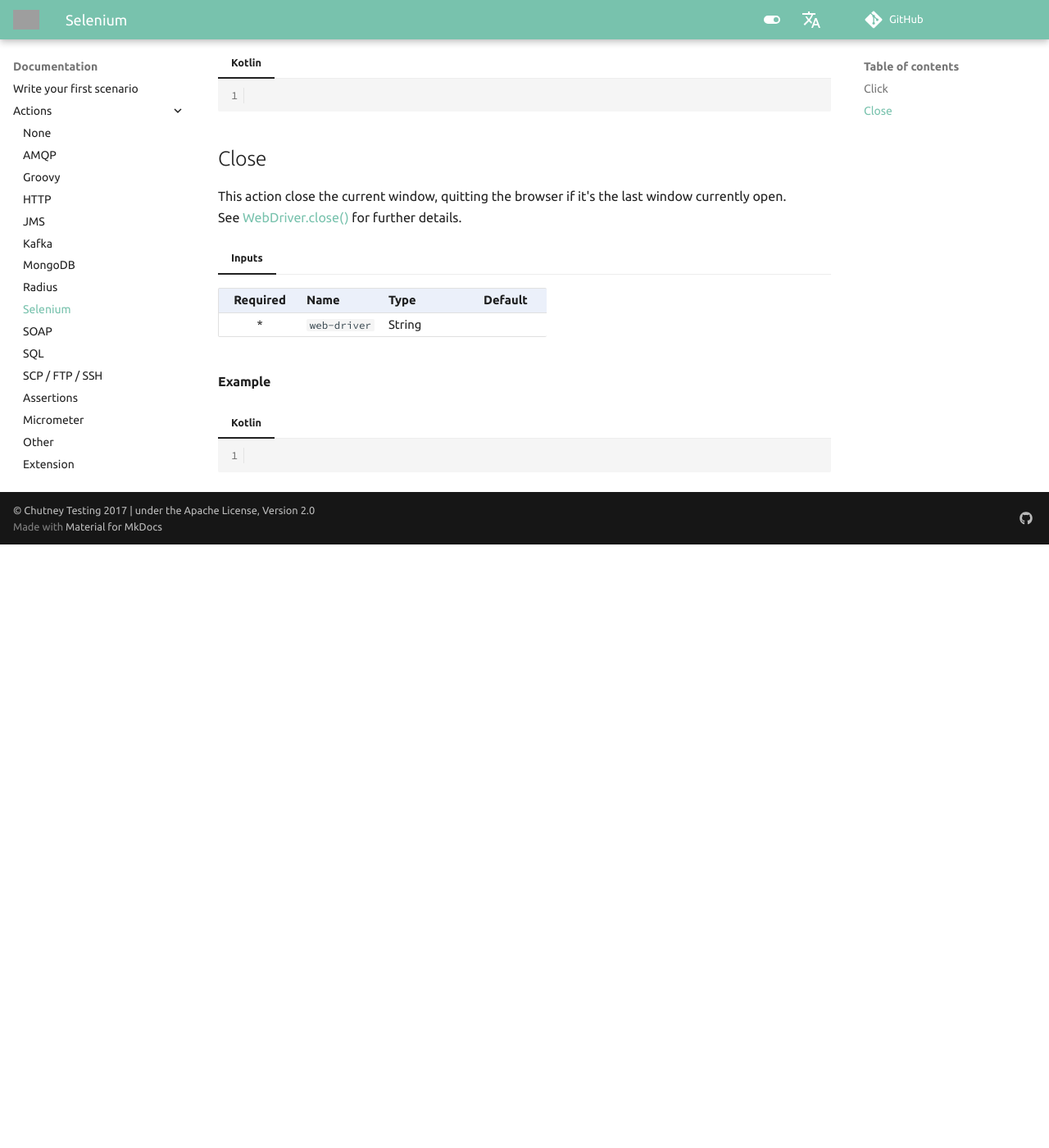
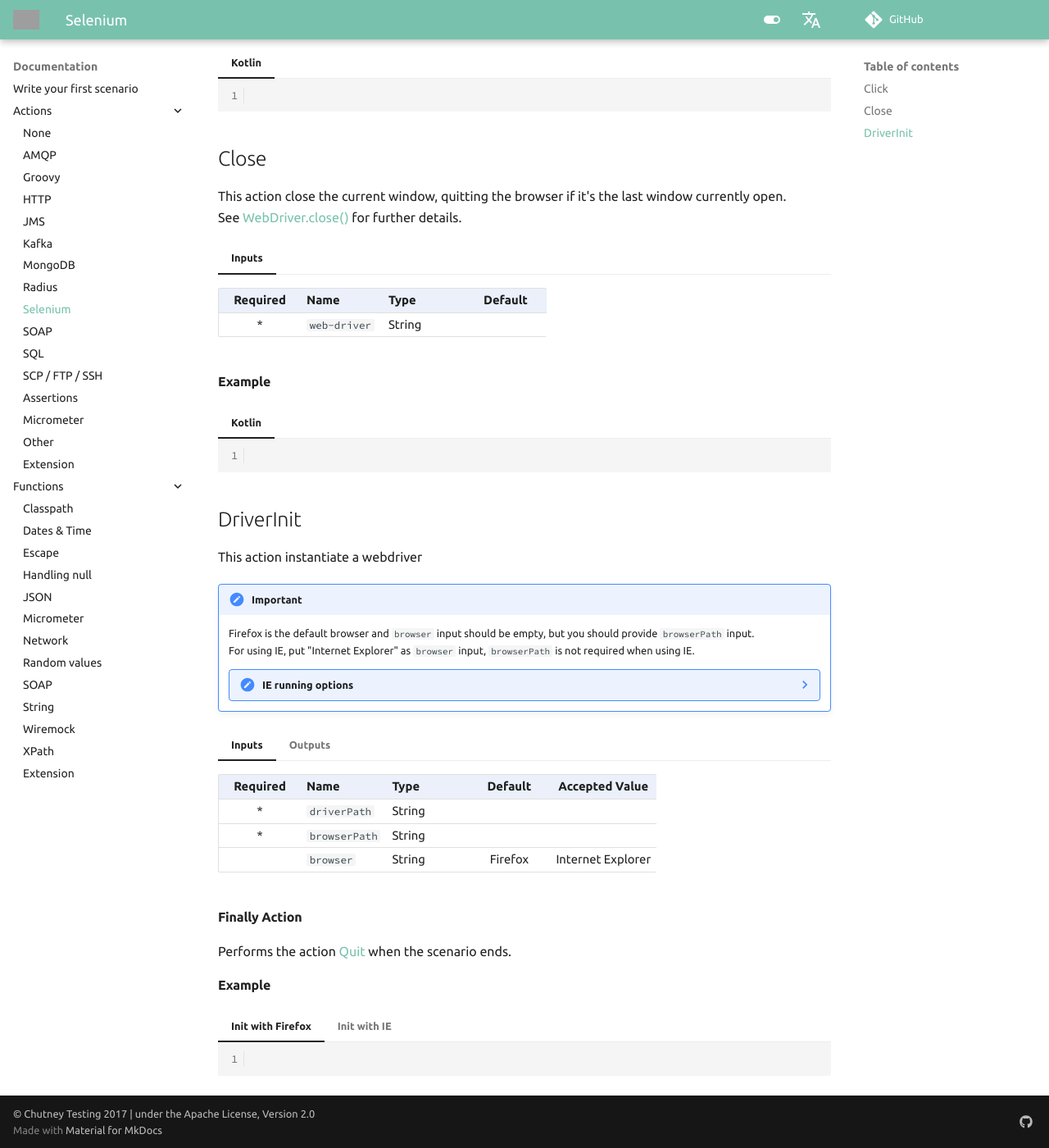
Before and after one commit to chutney-testing/chutney-testing.github.io-legacy, an MkDocs documentation site: the page built from docs/documentation/actions/selenium.md, in a window 1280 px wide and 1400 px high, scrolled down 1109 px. Shown: the whole window at 82% size. Built offline with MkDocs 1.6.1 and Material for MkDocs 9.7.7, drawn with Linux system fonts in a browser that asks for light colours; comment, search, counter and statistics services are not loaded; before the commit the page ends 1773 px from its top, so only the background shows below that; grey boxes are pictures that could not be loaded.

Commit message:
doc: Selenium driver init

````diff
--- a/docs/documentation/actions/selenium.md
+++ b/docs/documentation/actions/selenium.md
@@ -64,3 +64,55 @@
 === "Kotlin"
     ``` kotlin
     ```
+
+# DriverInit
+
+This action instantiate a webdriver
+
+!!! important
+    Firefox is the default browser and `browser` input should be empty, but you should provide `browserPath` input.
+    For using IE, put "Internet Explorer" as `browser` input, `browserPath` is not required when using IE.
+
+    ??? note "IE running options"
+        IE runs with the following options :
+
+        - "AcceptInsecureCertificates": true
+        - "disable-popup-blocking": true
+        - "enablePersistentHover": true
+        - "ensureCleanSession": true
+        - "ignoreProtectedModeSettings": true
+        - "ignoreZoomSetting": false
+        - "introduceInstabilityByIgnoringProtectedModeSettings": true
+        - "javascriptEnabled": true
+        - "nativeEvents": true
+        - "unexpectedAlertBehaviour": "accept"
+
+=== "Inputs"
+
+    | Required | Name          | Type     | Default |  Accepted Value   |
+    |:--------:|:--------------|:---------|:-------:|:-----------------:|
+    |    *     | `driverPath`  | String   |         |                   |
+    |    *     | `browserPath` | String   |         |                   |
+    |          | `browser`     | String   | Firefox | Internet Explorer |
+
+=== "Outputs"
+
+    |      Name   | Type                                                                                                              |
+    |:-----------:|:------------------------------------------------------------------------------------------------------------------|
+    | `webDriver` | [WebDriver](https://www.selenium.dev/selenium/docs/api/java/org/openqa/selenium/WebDriver.html){:target="_blank"} |
+
+### Finally Action
+
+Performs the action [Quit](#quit) when the scenario ends.
+
+### Example
+
+=== "Init with Firefox"
+
+    ``` kotlin
+    ```
+
+=== "Init with IE"
+
+    ``` kotlin
+    ```
````
